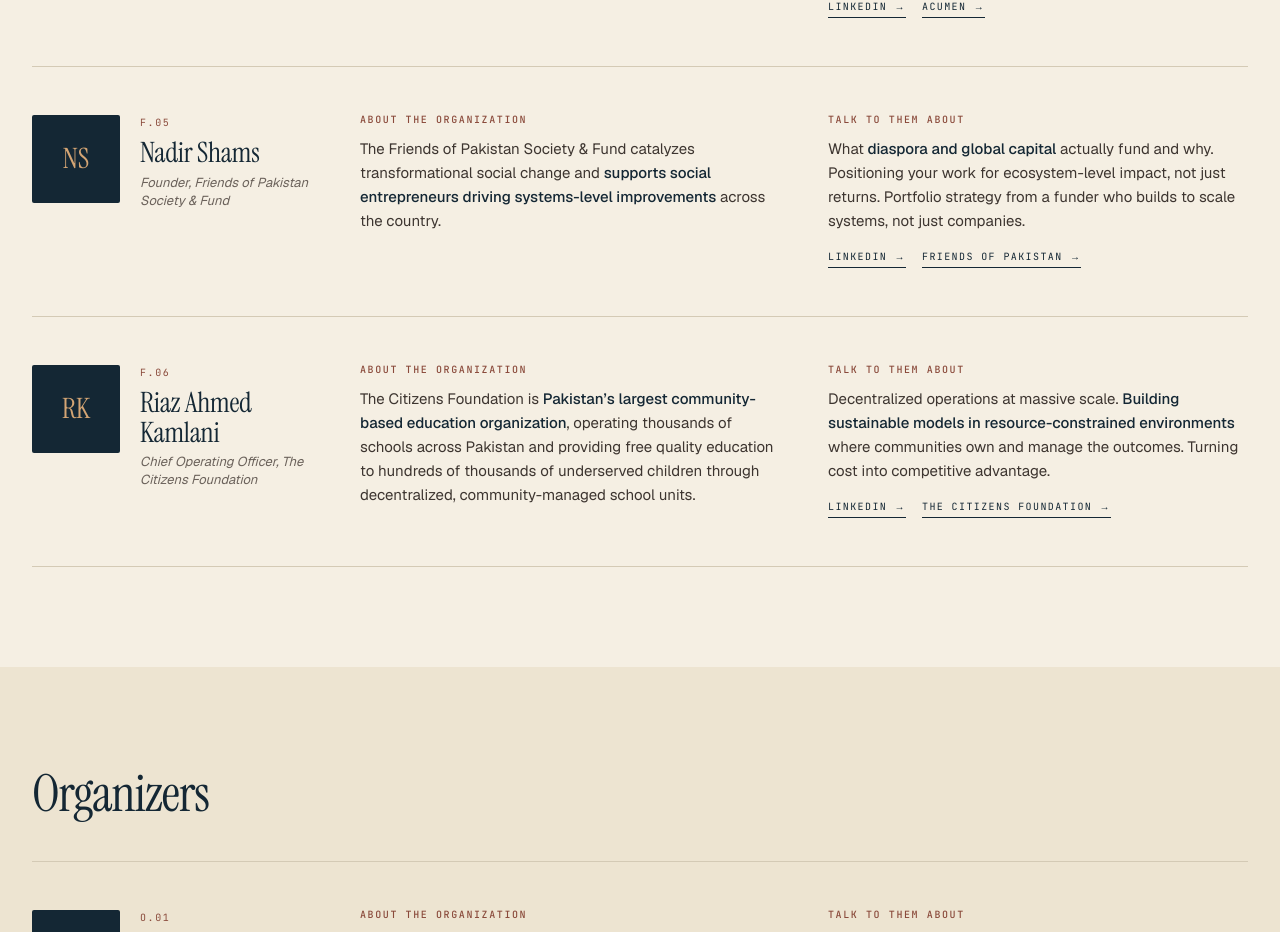
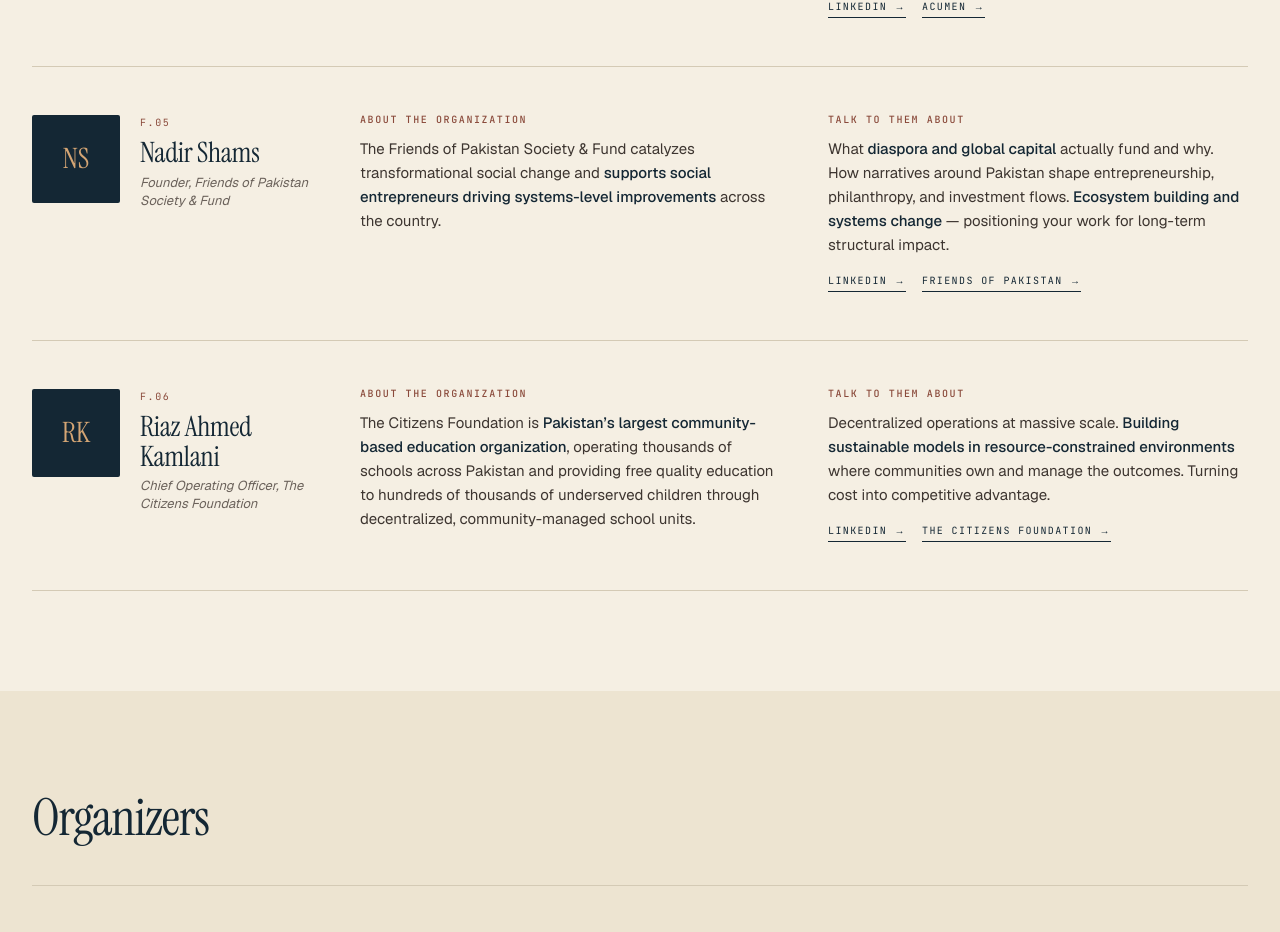
Before and after one commit to usmanjaved-droid/summit-fellowship-website, a Next.js app: page /faculty in a window 1280 px wide. Shown: the part 1758-2690 px from the top of the page. Built offline with nearby package versions, Linux system fonts and the light colour scheme.

Commit message:
refine: Nadir Shams description to emphasize narratives and ecosystem building

```diff
--- a/app/faculty/page.tsx
+++ b/app/faculty/page.tsx
@@ -42,7 +42,7 @@ const FACULTY: Person[] = [
   {
     init: 'NS', num: 'F.05', name: 'Nadir Shams', role: 'Founder, Friends of Pakistan Society & Fund',
     org: <>The Friends of Pakistan Society &amp; Fund catalyzes transformational social change and <strong>supports social entrepreneurs driving systems-level improvements</strong> across the country.</>,
-    relevance: <>What <strong>diaspora and global capital</strong> actually fund and why. Positioning your work for ecosystem-level impact, not just returns. Portfolio strategy from a funder who builds to scale systems, not just companies.</>,
+    relevance: <>What <strong>diaspora and global capital</strong> actually fund and why. How narratives around Pakistan shape entrepreneurship, philanthropy, and investment flows. <strong>Ecosystem building and systems change</strong> — positioning your work for long-term structural impact.</>,
     links: [{ label: 'LinkedIn →', href: 'https://www.linkedin.com/in/nadirshams/' }, { label: 'Friends of Pakistan →', href: 'https://fopk.org/' }],
   },
   {
```
